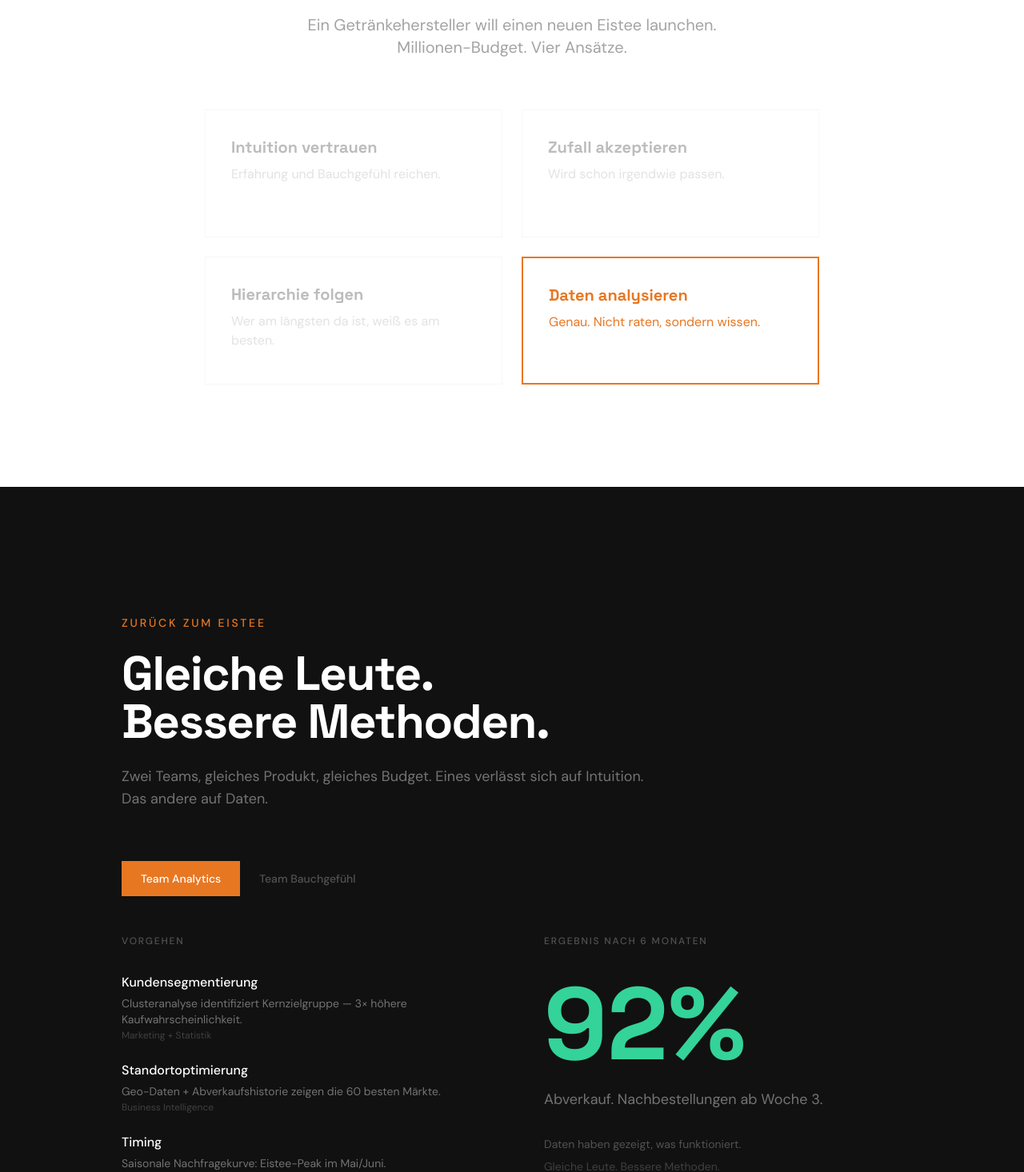
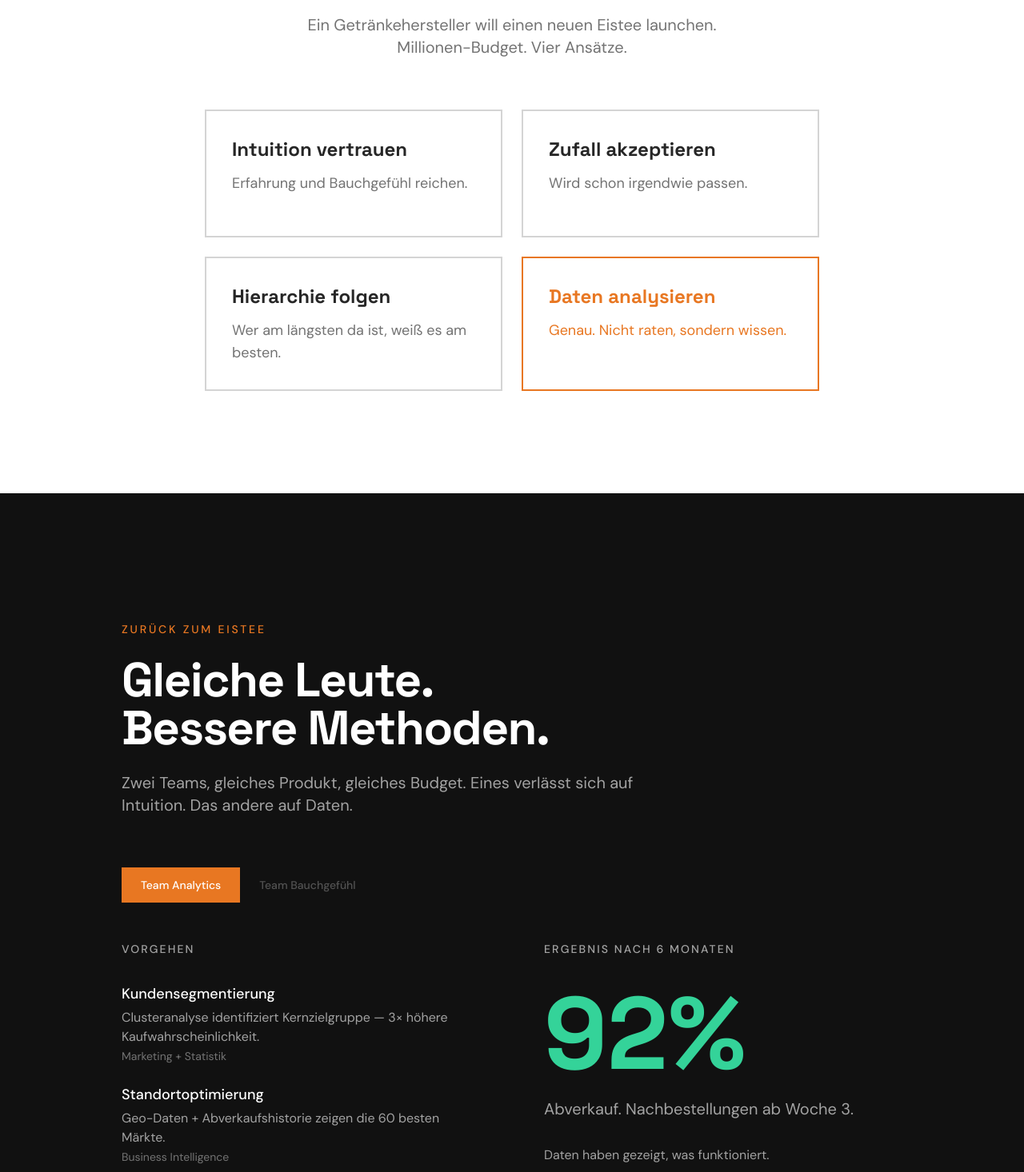
Before and after one commit to swrobuts/bba, a React (Vite) app: page / in a window 1280 px wide. Shown: the part 880-2346 px from the top of the page at 80% size. Built offline with nearby package versions, Linux system fonts and the light colour scheme.

Commit message:
style: improve readability, fix button interactivity

```diff
--- a/src/App.tsx
+++ b/src/App.tsx
@@ -207,7 +207,7 @@ function Weiche({ onChooseBBA, gateOpen }: WeicheProps) {
   ]
 
   const handleWrong = (id: string) => {
-    if (bbaChosen || clicked[id]) return
+    if (clicked[id]) return
     setShaking(id)
     setClicked(prev => ({ ...prev, [id]: true }))
     setTimeout(() => setShaking(null), 600)
@@ -222,7 +222,7 @@ function Weiche({ onChooseBBA, gateOpen }: WeicheProps) {
           <h2 className="text-3xl sm:text-4xl lg:text-5xl font-bold tracking-tight text-center mb-4" style={{ ...SG, color: INK }}>
             Wie würdest du entscheiden?
           </h2>
-          <p className="text-lg sm:text-xl text-neutral-400 text-center max-w-xl mx-auto mb-16">
+          <p className="text-lg sm:text-xl text-neutral-500 text-center max-w-xl mx-auto mb-16">
             Ein Getränkehersteller will einen neuen Eistee launchen.<br />Millionen-Budget. Vier Ansätze.
           </p>
         </Reveal>
@@ -232,17 +232,15 @@ function Weiche({ onChooseBBA, gateOpen }: WeicheProps) {
             <Reveal key={o.id} delay={`stagger-${i + 1}`}>
               <button
                 onClick={() => handleWrong(o.id)}
-                disabled={bbaChosen}
-                className={`w-full h-full text-left p-7 sm:p-8 transition-all duration-500 flex flex-col
+                className={`w-full h-full text-left p-7 sm:p-8 transition-all duration-500 flex flex-col cursor-pointer
                   ${clicked[o.id] ? 'bg-neutral-50' : 'bg-white hover:bg-neutral-50'}
-                  ${shaking === o.id ? 'animate-shake' : ''}
-                  ${bbaChosen ? 'opacity-30' : ''}`}
-                style={{ border: '1px solid #e5e5e5', minHeight: '160px' }}
+                  ${shaking === o.id ? 'animate-shake' : ''}`}
+                style={{ border: '2px solid #d4d4d4', minHeight: '160px' }}
               >
-                <p className={`text-lg sm:text-xl font-bold mb-2 ${clicked[o.id] ? 'text-neutral-300 line-through' : 'text-neutral-800'}`} style={SG}>{o.title}</p>
+                <p className={`text-xl sm:text-2xl font-bold mb-3 ${clicked[o.id] ? 'text-neutral-300 line-through' : 'text-neutral-800'}`} style={SG}>{o.title}</p>
                 {!clicked[o.id]
-                  ? <p className="text-sm sm:text-base text-neutral-400">{o.desc}</p>
-                  : <p className="text-sm sm:text-base text-neutral-400">{o.fail}</p>
+                  ? <p className="text-base sm:text-lg text-neutral-500">{o.desc}</p>
+                  : <p className="text-base sm:text-lg text-neutral-500">{o.fail}</p>
                 }
               </button>
             </Reveal>
@@ -254,12 +252,12 @@ function Weiche({ onChooseBBA, gateOpen }: WeicheProps) {
               disabled={bbaChosen}
               className={`w-full h-full text-left p-7 sm:p-8 transition-all duration-500 flex flex-col
                 ${bbaChosen ? 'bg-white' : 'bg-white hover:bg-neutral-50'}`}
-              style={{ border: `2px solid ${bbaChosen ? ORANGE : '#e5e5e5'}`, minHeight: '160px' }}
+              style={{ border: `2px solid ${bbaChosen ? ORANGE : '#d4d4d4'}`, minHeight: '160px' }}
             >
-              <p className={`text-lg sm:text-xl font-bold mb-2 ${bbaChosen ? '' : 'text-neutral-800'}`} style={{ ...SG, color: bbaChosen ? ORANGE : undefined }}>Daten analysieren</p>
+              <p className={`text-xl sm:text-2xl font-bold mb-3 ${bbaChosen ? '' : 'text-neutral-800'}`} style={{ ...SG, color: bbaChosen ? ORANGE : undefined }}>Daten analysieren</p>
               {!bbaChosen
-                ? <p className="text-sm sm:text-base text-neutral-400">Fakten sammeln, Muster und Zusammenhänge erkennen — und dann nachvollziehbar entscheiden.</p>
-                : <p className="text-sm sm:text-base" style={{ color: ORANGE }}>Genau. Nicht raten, sondern wissen.</p>
+                ? <p className="text-base sm:text-lg text-neutral-500">Fakten sammeln, Muster und Zusammenhänge erkennen — und dann nachvollziehbar entscheiden.</p>
+                : <p className="text-base sm:text-lg" style={{ color: ORANGE }}>Genau. Nicht raten, sondern wissen.</p>
               }
               {allWrong && !bbaChosen && <div className="absolute top-3 right-3 w-2 h-2 rounded-full animate-pulse" style={{ background: ORANGE }} />}
             </button>
@@ -286,7 +284,7 @@ function Fallstudie() {
           <h2 className="text-4xl sm:text-5xl lg:text-6xl font-bold tracking-tight text-white mb-6" style={SG}>
             Gleiche Leute.<br />Bessere Methoden.
           </h2>
-          <p className="text-lg text-neutral-500 max-w-2xl mb-16">
+          <p className="text-lg sm:text-xl text-neutral-400 max-w-2xl mb-16">
             Zwei Teams, gleiches Produkt, gleiches Budget. Eines verlässt sich auf Intuition. Das andere auf Daten.
           </p>
         </Reveal>
@@ -305,7 +303,7 @@ function Fallstudie() {
         <div className="grid lg:grid-cols-2 gap-12 lg:gap-20">
           <Reveal>
             <div className="transition-all duration-500">
-              <p className="text-xs font-medium tracking-[0.15em] uppercase text-neutral-600 mb-8">Vorgehen</p>
+              <p className="text-sm font-medium tracking-[0.15em] uppercase text-neutral-400 mb-8">Vorgehen</p>
               {!showData ? (
                 <div className="space-y-6">
                   {[
@@ -316,7 +314,7 @@ function Fallstudie() {
                   ].map(([t, d], i) => (
                     <div key={i}>
                       <p className="text-white font-medium mb-1">{t}</p>
-                      <p className="text-neutral-500 text-sm">{d}</p>
+                      <p className="text-neutral-400 text-base">{d}</p>
                     </div>
                   ))}
                 </div>
@@ -332,9 +330,9 @@ function Fallstudie() {
                     ['Datenschutz', 'Kundendaten DSGVO-konform erhoben.', 'Recht'],
                   ].map(([t, d, m], i) => (
                     <div key={i}>
-                      <p className="text-white font-medium mb-1">{t}</p>
-                      <p className="text-neutral-500 text-sm">{d}</p>
-                      <p className="text-neutral-700 text-xs mt-0.5">{m}</p>
+                      <p className="text-white font-medium text-lg mb-1">{t}</p>
+                      <p className="text-neutral-400 text-base">{d}</p>
+                      <p className="text-neutral-500 text-sm mt-0.5">{m}</p>
                     </div>
                   ))}
                 </div>
@@ -344,20 +342,20 @@ function Fallstudie() {
 
           <Reveal delay="stagger-2">
             <div className="transition-all duration-500">
-              <p className="text-xs font-medium tracking-[0.15em] uppercase text-neutral-600 mb-8">Ergebnis nach 6 Monaten</p>
+              <p className="text-sm font-medium tracking-[0.15em] uppercase text-neutral-400 mb-8">Ergebnis nach 6 Monaten</p>
               {!showData ? (
                 <div>
                   <p className="text-[clamp(4rem,10vw,8rem)] font-bold leading-none text-red-500/60 mb-4" style={SG}>40%</p>
-                  <p className="text-lg text-neutral-500 mb-8">der Ware bleibt im Regal.</p>
-                  <p className="text-sm text-neutral-600">Im Winter will niemand Eistee. Budget verbrannt.</p>
-                  <p className="text-sm text-neutral-700 mt-2">Das Produkt war gut. Die Entscheidungen nicht.</p>
+                  <p className="text-lg sm:text-xl text-neutral-400 mb-8">der Ware bleibt im Regal.</p>
+                  <p className="text-base text-neutral-400">Im Winter will niemand Eistee. Budget verbrannt.</p>
+                  <p className="text-base text-neutral-500 mt-2">Das Produkt war gut. Die Entscheidungen nicht.</p>
                 </div>
               ) : (
                 <div>
                   <p className="text-[clamp(4rem,10vw,8rem)] font-bold leading-none mb-4" style={{ ...SG, color: '#34d399' }}>92%</p>
-                  <p className="text-lg text-neutral-500 mb-8">Abverkauf. Nachbestellungen ab Woche 3.</p>
-                  <p className="text-sm text-neutral-600">Daten haben gezeigt, was funktioniert.</p>
-                  <p className="text-sm text-neutral-700 mt-2">Gleiche Leute. Bessere Methoden.</p>
+                  <p className="text-lg sm:text-xl text-neutral-400 mb-8">Abverkauf. Nachbestellungen ab Woche 3.</p>
+                  <p className="text-base text-neutral-400">Daten haben gezeigt, was funktioniert.</p>
+                  <p className="text-base text-neutral-500 mt-2">Gleiche Leute. Bessere Methoden.</p>
                 </div>
               )}
             </div>
@@ -388,9 +386,9 @@ function Fallstudie() {
                   ['Konjunkturanalyse', 'Makroökonomik', 'Sem. 2'],
                 ].map(([s, modul, sem], i) => (
                   <div key={i}>
-                    <p style={{ color: ORANGE }} className="text-sm font-medium">{s}</p>
-                    <p className="text-neutral-500 text-xs">{modul}</p>
-                    <p className="text-neutral-700 text-xs">{sem}</p>
+                    <p style={{ color: ORANGE }} className="text-base font-medium">{s}</p>
+                    <p className="text-neutral-400 text-sm">{modul}</p>
+                    <p className="text-neutral-500 text-sm">{sem}</p>
                   </div>
                 ))}
               </div>
@@ -416,8 +414,8 @@ function DemingQuote() {
                 <img src={import.meta.env.BASE_URL + 'deming.jpg'} alt="W. Edwards Deming" className="w-full h-full object-cover" loading="lazy" />
               </div>
             </div>
-            <div className="text-center sm:text-left">
-              <p className="text-2xl sm:text-3xl lg:text-4xl font-bold leading-snug tracking-tight mb-4" style={{ ...SG, color: INK }}>
+            <div className="text-center sm:text-left flex-1 min-w-0">
+              <p className="text-xl sm:text-2xl lg:text-3xl font-bold leading-snug tracking-tight mb-4 whitespace-nowrap" style={{ ...SG, color: INK }}>
                 &ldquo;In God we trust; all others must bring data.&rdquo;
               </p>
               <p className="text-neutral-400 text-sm">
@@ -612,7 +610,7 @@ function SemesterFahrplan() {
           <h2 className="text-4xl sm:text-5xl lg:text-6xl font-bold tracking-tight mb-4" style={{ ...SG, color: INK }}>
             7 Semester. Dein Weg.
           </h2>
-          <p className="text-lg text-neutral-400 max-w-2xl mb-20">
+          <p className="text-lg sm:text-xl text-neutral-500 max-w-2xl mb-20">
             Vom ersten Datensatz bis zur eigenen Bachelorarbeit — jedes Semester baut auf dem vorherigen auf.
           </p>
         </Reveal>
@@ -636,12 +634,12 @@ function SemesterFahrplan() {
 
                   <div className="pt-1">
                     <h3 className="text-2xl sm:text-3xl font-bold mb-2" style={{ ...SG, color: INK }}>{sem.title}</h3>
-                    <p className="text-neutral-400 mb-6 text-sm">{sem.skill}</p>
+                    <p className="text-neutral-500 mb-6 text-base">{sem.skill}</p>
 
-                    <div className="flex flex-wrap gap-2">
+                    <div className="flex flex-wrap gap-2.5">
                       {sem.items.map(([label, cat], j) => (
-                        <span key={j} className="text-xs sm:text-sm px-2.5 py-1 rounded-full font-medium"
-                          style={{ color: catCol[cat], background: catCol[cat] + '12', border: `1px solid ${catCol[cat]}30` }}
+                        <span key={j} className="text-sm sm:text-base px-3 py-1.5 rounded-full font-medium"
+                          style={{ color: catCol[cat], background: catCol[cat] + '18', border: `1.5px solid ${catCol[cat]}40` }}
                         >{label}</span>
                       ))}
                     </div>
@@ -706,7 +704,7 @@ function Berufswelt() {
           <h2 className="text-4xl sm:text-5xl lg:text-6xl font-bold tracking-tight mb-4" style={{ ...SG, color: INK }}>
             Was du damit<br />machen kannst.
           </h2>
-          <p className="text-lg text-neutral-400 max-w-2xl mb-16">
+          <p className="text-lg sm:text-xl text-neutral-500 max-w-2xl mb-16">
             Mit einem BBA-Abschluss bist du nicht auf einen Job festgelegt.
           </p>
         </Reveal>
@@ -727,9 +725,9 @@ function Berufswelt() {
             {profiles.map((p, i) => (
               <Reveal key={i} delay={i < 6 ? `stagger-${Math.min(i + 1, 4)}` : ''}>
                 <div>
-                  <p className="text-xs tracking-[0.15em] uppercase text-neutral-500 mb-2">{p.ctx}</p>
-                  <h3 className="text-xl font-bold mb-2" style={{ ...SG, color: INK }}>{p.title}</h3>
-                  <p className="text-sm text-neutral-500 leading-relaxed">{p.desc}</p>
+                  <p className="text-sm tracking-[0.15em] uppercase text-neutral-500 mb-2">{p.ctx}</p>
+                  <h3 className="text-xl sm:text-2xl font-bold mb-2" style={{ ...SG, color: INK }}>{p.title}</h3>
+                  <p className="text-base text-neutral-500 leading-relaxed">{p.desc}</p>
                 </div>
               </Reveal>
             ))}
@@ -738,15 +736,15 @@ function Berufswelt() {
 
         {view === 'stellen' && (
           <div>
-            <p className="text-xs text-neutral-300 mb-8">Beispielhafte Profile nach Vorbild realer Ausschreibungen</p>
+            <p className="text-sm text-neutral-400 mb-8">Beispielhafte Profile nach Vorbild realer Ausschreibungen</p>
             <div className="grid sm:grid-cols-2 lg:grid-cols-3 gap-8">
               {stellen.map((s, i) => (
                 <Reveal key={i} delay={i < 6 ? `stagger-${Math.min(i + 1, 4)}` : ''}>
                   <a href={s.link} target="_blank" rel="noopener noreferrer" className="block group">
-                    <p className="font-bold mb-0.5 group-hover:underline" style={{ ...SG, color: INK }}>{s.firma}</p>
-                    <p className="text-sm mb-1" style={{ color: ORANGE }}>{s.titel}</p>
-                    <p className="text-xs text-neutral-400 mb-3">{s.ort} · {s.gehalt}</p>
-                    <div className="flex gap-2">{s.tags.map((t, j) => <span key={j} className="text-xs text-neutral-400 bg-neutral-50 px-2 py-0.5">{t}</span>)}</div>
+                    <p className="text-lg font-bold mb-0.5 group-hover:underline" style={{ ...SG, color: INK }}>{s.firma}</p>
+                    <p className="text-base mb-1" style={{ color: ORANGE }}>{s.titel}</p>
+                    <p className="text-sm text-neutral-500 mb-3">{s.ort} · {s.gehalt}</p>
+                    <div className="flex gap-2">{s.tags.map((t, j) => <span key={j} className="text-sm text-neutral-500 bg-neutral-100 px-2.5 py-0.5">{t}</span>)}</div>
                   </a>
                 </Reveal>
               ))}
@@ -758,7 +756,7 @@ function Berufswelt() {
           <div className="max-w-3xl space-y-12">
             <Reveal>
               <h3 className="text-2xl font-bold mb-3" style={{ ...SG, color: INK }}>KI verändert den Arbeitsmarkt. Aber nicht so, wie viele denken.</h3>
-              <p className="text-neutral-500">Automatisiert werden repetitive Aufgaben. Was bleibt: die richtigen Fragen stellen, Ergebnisse einordnen, Entscheidungen treffen. Genau das lernt man im BBA.</p>
+              <p className="text-base sm:text-lg text-neutral-500">Automatisiert werden repetitive Aufgaben. Was bleibt: die richtigen Fragen stellen, Ergebnisse einordnen, Entscheidungen treffen. Genau das lernt man im BBA.</p>
             </Reveal>
             <Reveal>
               <div className="grid sm:grid-cols-3 gap-8 py-8">
@@ -769,11 +767,11 @@ function Berufswelt() {
                 ].map(([v, l], i) => (
                   <div key={i}>
                     <p className="text-3xl sm:text-4xl font-bold mb-1" style={{ ...SG, color: INK }}>{v}</p>
-                    <p className="text-sm text-neutral-400">{l}</p>
+                    <p className="text-base text-neutral-500">{l}</p>
                   </div>
                 ))}
               </div>
-              <p className="text-xs text-neutral-300">Quellen: Grand View Research, IMARC Group (2024/25)</p>
+              <p className="text-sm text-neutral-400">Quellen: Grand View Research, IMARC Group (2024/25)</p>
             </Reveal>
           </div>
         )}
@@ -800,7 +798,7 @@ function PasstDu() {
           <h2 className="text-4xl sm:text-5xl lg:text-6xl font-bold tracking-tight mb-4" style={{ ...SG, color: INK }}>
             Passt du zu BBA?
           </h2>
-          <p className="text-lg text-neutral-400 max-w-xl mb-20">
+          <p className="text-lg sm:text-xl text-neutral-500 max-w-xl mb-20">
             Du brauchst kein Mathe-Ass zu sein und keine Programmiersprache zu kennen.
           </p>
         </Reveal>
@@ -858,7 +856,7 @@ function Vorteile() {
             <Reveal key={i} delay={i < 6 ? `stagger-${Math.min(i + 1, 4)}` : ''}>
               <div>
                 <p className="text-3xl sm:text-4xl font-bold mb-2" style={{ ...SG, color: INK }}>{v}</p>
-                <p className="text-neutral-400">{l}</p>
+                <p className="text-base text-neutral-500">{l}</p>
               </div>
             </Reveal>
           ))}
@@ -869,7 +867,7 @@ function Vorteile() {
           <div className="mt-24 pt-12 border-t border-neutral-100">
             <div className="flex flex-wrap items-end gap-8 mb-10">
               <div>
-                <p className="text-xs tracking-[0.15em] uppercase text-neutral-300 mb-2">StudyCheck.de</p>
+                <p className="text-sm tracking-[0.15em] uppercase text-neutral-400 mb-2">StudyCheck.de</p>
                 <p className="text-5xl sm:text-6xl font-bold" style={{ ...SG, color: INK }}>4.0<span className="text-neutral-300 text-2xl"> / 5</span></p>
               </div>
               <div>
@@ -885,8 +883,8 @@ function Vorteile() {
                 <div key={i} className="flex items-center gap-3">
                   <div className="flex-1">
                     <div className="flex justify-between mb-1">
-                      <span className="text-xs text-neutral-400">{label as string}</span>
-                      <span className="text-xs font-bold" style={{ ...SG, color: INK }}>{val as number}</span>
+                      <span className="text-sm text-neutral-500">{label as string}</span>
+                      <span className="text-sm font-bold" style={{ ...SG, color: INK }}>{val as number}</span>
                     </div>
                     <div className="h-1 bg-neutral-100 overflow-hidden">
                       <div className="h-full transition-all duration-1000" style={{ width: `${((val as number) / 5) * 100}%`, background: ORANGE }} />
@@ -895,7 +893,7 @@ function Vorteile() {
                 </div>
               ))}
             </div>
-            <p className="mt-6 text-xs text-neutral-300">
+            <p className="mt-6 text-sm text-neutral-400">
               <a href="https://www.studycheck.de/studium/business-information-management/thws-27180/bewertungen" target="_blank" rel="noopener noreferrer" className="hover:underline" style={{ color: ORANGE }}>studycheck.de</a> · Stand 2025
             </p>
           </div>
@@ -939,8 +937,8 @@ function Wuerzburg() {
                 ['Sonnenstunden/Jahr', '1.650+'],
               ].map(([l, v], i) => (
                 <div key={i} className="flex justify-between items-baseline gap-4 pb-3 border-b border-neutral-200">
-                  <span className="text-xs sm:text-sm text-neutral-400 shrink-0">{l}</span>
-                  <span className="text-sm sm:text-base font-bold text-right" style={{ ...SG, color: INK }}>{v}</span>
+                  <span className="text-sm sm:text-base text-neutral-500 shrink-0">{l}</span>
+                  <span className="text-base sm:text-lg font-bold text-right" style={{ ...SG, color: INK }}>{v}</span>
                 </div>
               ))}
             </div>
@@ -961,7 +959,7 @@ function CTA() {
           <h2 className="text-4xl sm:text-5xl lg:text-6xl font-bold tracking-tight mb-6" style={{ ...SG, color: INK }}>
             Klingt nach dir?
           </h2>
-          <p className="text-lg text-neutral-400 mb-16">
+          <p className="text-lg sm:text-xl text-neutral-500 mb-16">
             Bewerbungszeitraum: 1. Mai bis 15. Juli. Zulassungsfrei — kein NC.
           </p>
         </Reveal>
@@ -970,7 +968,7 @@ function CTA() {
           <div className="flex flex-wrap justify-center gap-x-12 gap-y-6 mb-14 text-left">
             {[['Abschluss', 'B.Sc.'], ['Dauer', '7 Semester'], ['Start', 'Immer im Oktober']].map(([l, v], i) => (
               <div key={i}>
-                <p className="text-xs text-neutral-300 uppercase tracking-[0.15em] mb-0.5">{l}</p>
+                <p className="text-sm text-neutral-400 uppercase tracking-[0.15em] mb-0.5">{l}</p>
                 <p className="font-bold" style={{ ...SG, color: INK }}>{v}</p>
               </div>
             ))}
@@ -986,7 +984,7 @@ function CTA() {
           >
             Jetzt bewerben
           </a>
-          <p className="mt-6 text-sm text-neutral-300">
+          <p className="mt-6 text-base text-neutral-400">
             Fragen? <a href="mailto:robert.butscher@thws.de" className="hover:underline" style={{ color: ORANGE }}>robert.butscher@thws.de</a>
           </p>
           <p className="mt-4">
@@ -1003,7 +1001,7 @@ function CTA() {
 function Footer() {
   return (
     <footer className="py-10 border-t border-neutral-100">
-      <div className="max-w-5xl mx-auto px-6 flex flex-wrap justify-between items-center gap-4 text-xs text-neutral-300">
+      <div className="max-w-5xl mx-auto px-6 flex flex-wrap justify-between items-center gap-4 text-sm text-neutral-400">
         <div className="flex items-center gap-2">
           <span className="font-bold text-sm" style={{ ...SG, color: ORANGE }}>BBA</span>
           <span>THWS Würzburg</span>
```
Also changed, not shown: vite.config.ts.timestamp-1773239437886-3383774ae5631.mjs (added, +18 -0 lines), 14 other files (tests, documents, lock files or other folders).
